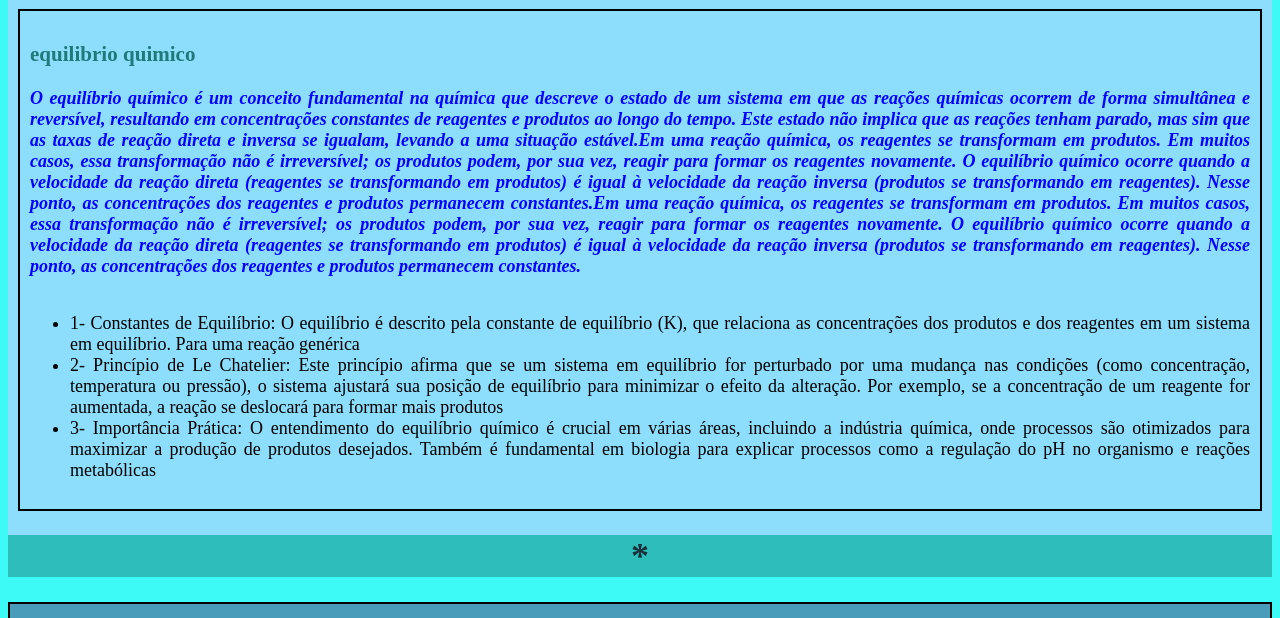
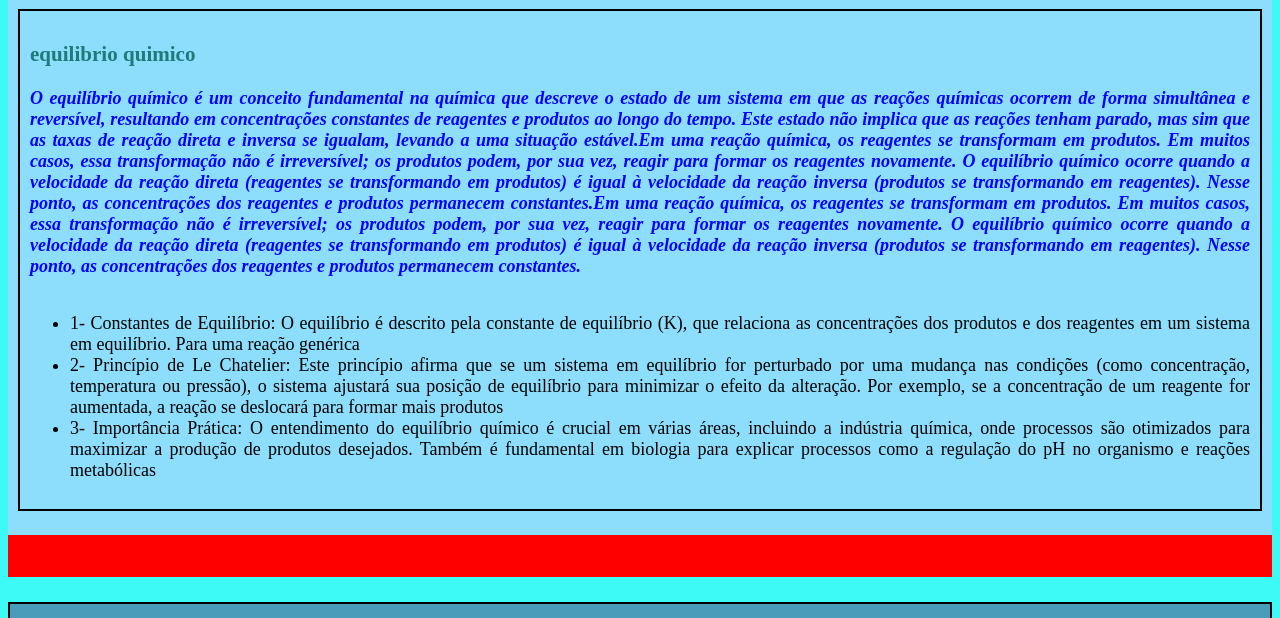
Before and after one commit to xerxessaes/cleitao, a plain HTML site: page index.html in a window 1280 px wide. Shown: the part 199-817 px from the top of the page. Drawn offline with Linux system fonts and the light colour scheme; a script that the page names is missing.

Commit message:
Update style.css

```diff
--- a/style.css
+++ b/style.css
@@ -1,5 +1,6 @@
 body {background-color: #3efaf7; text-align: justify; font-size: 18px;}
-h1 {text-align: center; background-color: #2FBDBA; color: #17313B;}
+h1 {text-align: center; background-color: #FF0000; color: #FF0000
+    ;}
 h3 {text-align: justify; color: #1f7a79;}
 b {color: blue; font-size: 18px;}
 i {color: blue; font-size: 18px;}
```
